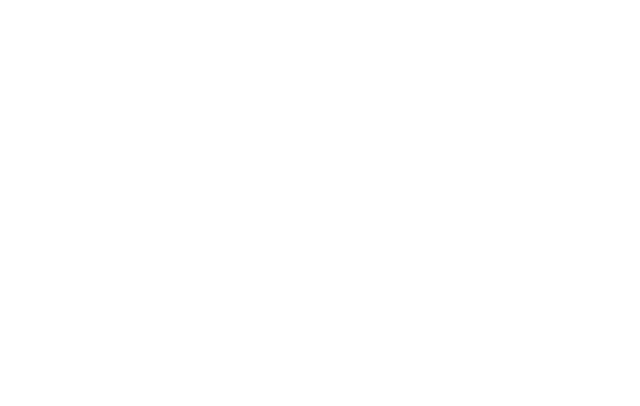
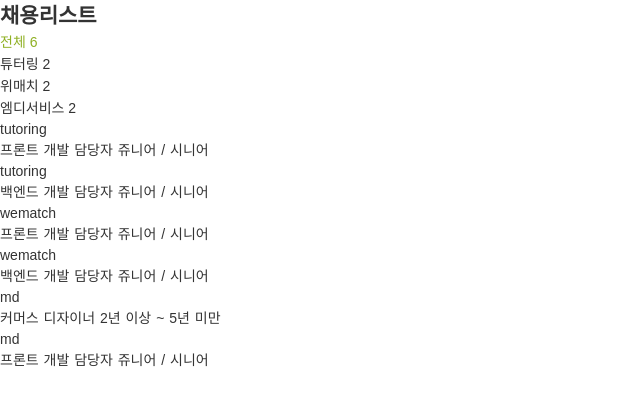
Before and after one commit to Nini0604/daily-vue, a Nuxt app: page /190812 in a window 1280 px wide. Before the commit this address had no page. Shown: the top 406 px of the page, without its empty margins (0-640 px from the left). Built offline with nearby package versions, Linux system fonts and the light colour scheme.

Commit message:
190812: 카테고리 글 필터 실습

```diff
--- a/components/190807/FilteredArticlesItem.vue
+++ b/components/190807/FilteredArticlesItem.vue
@@ -9,7 +9,7 @@
 
 <script>
 export default {
-  name: 'FilterdArticlesItem',
+  name: 'FilteredArticlesItem',
   props: {
     title: {
       type: String,
--- /dev/null
+++ b/components/190812/FilteredList.vue
@@ -0,0 +1,41 @@
+<template>
+  <ul>
+    <FilteredListItem
+      v-for="(item,index) in items"
+      :key="index"
+      :name="item.name"
+      :text="item.text"
+      :count="item.count"
+      :clickEvent="clickEvent"
+      :filterName="filterName"
+      :allNames="allNames"
+    />
+  </ul>
+</template>
+
+<script>
+import FilteredListItem from '~/components/190812/FilteredListItem.vue'
+export default {
+  name: 'FilteredList',
+  components: { FilteredListItem },
+  props: {
+    filterName: {
+      type: String,
+      required: true
+    },
+    items: {
+      type: Array,
+      required: true
+    },
+    clickEvent: {
+      type: Function,
+      required: true
+    }
+  },
+  computed: {
+    allNames() {
+      return this.items.map(item => item.name)
+    }
+  }
+}
+</script>
--- /dev/null
+++ b/components/190812/FilteredListItem.vue
@@ -0,0 +1,79 @@
+<template>
+  <li>
+    <button class="item__button" :class="{'item__button--active': isActive}" @click="select">
+      {{ text }} {{ count }}
+    </button>
+  </li>
+</template>
+
+<script>
+export default {
+  name: 'FilteredListItem',
+  props: {
+    name: {
+      type: String,
+      required: true
+    },
+    text: {
+      type: String,
+      required: true
+    },
+    count: {
+      type: Number,
+      default: 0
+    },
+    clickEvent: {
+      type: Function,
+      required: true
+    },
+    filterName: {
+      type: String,
+      required: true
+    },
+    allNames: {
+      type: Array,
+      required: true
+    }
+  },
+  computed: {
+    isActive() {
+      const { name, filterName, allNames } = this
+
+      const currentFilter = this.$route.query[filterName]
+      const isNoFilterName = !currentFilter || !allNames.includes(currentFilter)
+      if (isNoFilterName && name === 'all') {
+        return true
+      }
+      return currentFilter === name
+    }
+  },
+  methods: {
+    select() {
+      const { name, clickEvent, filterName } = this
+      clickEvent(name)
+
+      const filterQuery = {}
+      filterQuery[filterName] = name
+      this.$router.push({
+        query: {
+          ...this.$route.query,
+          ...filterQuery
+        }
+      })
+    }
+  }
+}
+</script>
+
+<style scoped lang="scss">
+.item {
+  &__button {
+    &--active {
+      color: #8fb024;
+    }
+    &:hover {
+      color: #8fb024;
+    }
+  }
+}
+</style>
--- /dev/null
+++ b/pages/190812/index.vue
@@ -0,0 +1,101 @@
+<template>
+  <section>
+    <h1>채용리스트</h1>
+    <div>
+      <FilteredList filterName="category" :items="filterCategories" :clickEvent="setActiveCategory" />
+      <ul>
+        <li v-for="(post,index) in filteredPosts" :key="index">
+          <p>{{ post.category }}</p>{{ post.title }}
+        </li>
+      </ul>
+    </div>
+  </section>
+</template>
+
+<script>
+import FilteredList from '~/components/190812/FilteredList.vue'
+export default {
+  components: { FilteredList },
+  data() {
+    return {
+      activeCategory: 'all',
+      filterCategories: [],
+      hirePosts: [
+        {
+          'category': 'tutoring',
+          'title': '프론트 개발 담당자 쥬니어 / 시니어'
+        },
+        {
+          'category': 'tutoring',
+          'title': '백엔드 개발 담당자 쥬니어 / 시니어'
+        },
+        {
+          'category': 'wematch',
+          'title': '프론트 개발 담당자 쥬니어 / 시니어'
+        },
+        {
+          'category': 'wematch',
+          'title': '백엔드 개발 담당자 쥬니어 / 시니어'
+        },
+        {
+          'category': 'md',
+          'title': '커머스 디자이너 2년 이상 ~ 5년 미만'
+        },
+        {
+          'category': 'md',
+          'title': '프론트 개발 담당자 쥬니어 / 시니어'
+        }
+      ]
+    }
+  },
+  computed: {
+    filteredPosts() {
+      const { hirePosts, activeCategory } = this
+      if (activeCategory === 'all') {
+        return hirePosts
+      }
+      return hirePosts.filter(post => post.category === activeCategory)
+    }
+  },
+  created() {
+    this.filterCategories = [
+      {
+        name: 'all',
+        text: '전체',
+        count: this.hirePosts.length
+      },
+      {
+        name: 'tutoring',
+        text: '튜터링',
+        count: this.hirePosts.filter(post => post.category === 'tutoring').length
+      },
+      {
+        name: 'wematch',
+        text: '위매치',
+        count: this.hirePosts.filter(post => post.category === 'wematch').length
+      },
+      {
+        name: 'md',
+        text: '엠디서비스',
+        count: this.hirePosts.filter(post => post.category === 'md').length
+      }
+    ]
+
+    const currentQueryCategory = this.$route.query.category
+    this.activeCategory = this.filterCategories.map(o => o.name).includes(currentQueryCategory) ? this.$route.query.category : 'all'
+  },
+  methods: {
+    setActiveCategory(category) {
+      this.activeCategory = category
+    }
+  }
+}
+</script>
+
+<style scoped lang="scss">
+  section {
+    h1 {
+      font-weight: 800;
+    }
+  }
+</style>
--- a/pages/index.vue
+++ b/pages/index.vue
@@ -44,6 +44,11 @@
         <li>
           <nuxt-link to="/190811">
             <span class="links__text">Switchable Grid</span><span class="links__date">190811</span>
+          </nuxt-link>
+        </li>
+        <li>
+          <nuxt-link to="/190812">
+            <span class="links__text">Category List Filter</span><span class="links__date">190812</span>
           </nuxt-link>
         </li>
       </ul>
```
